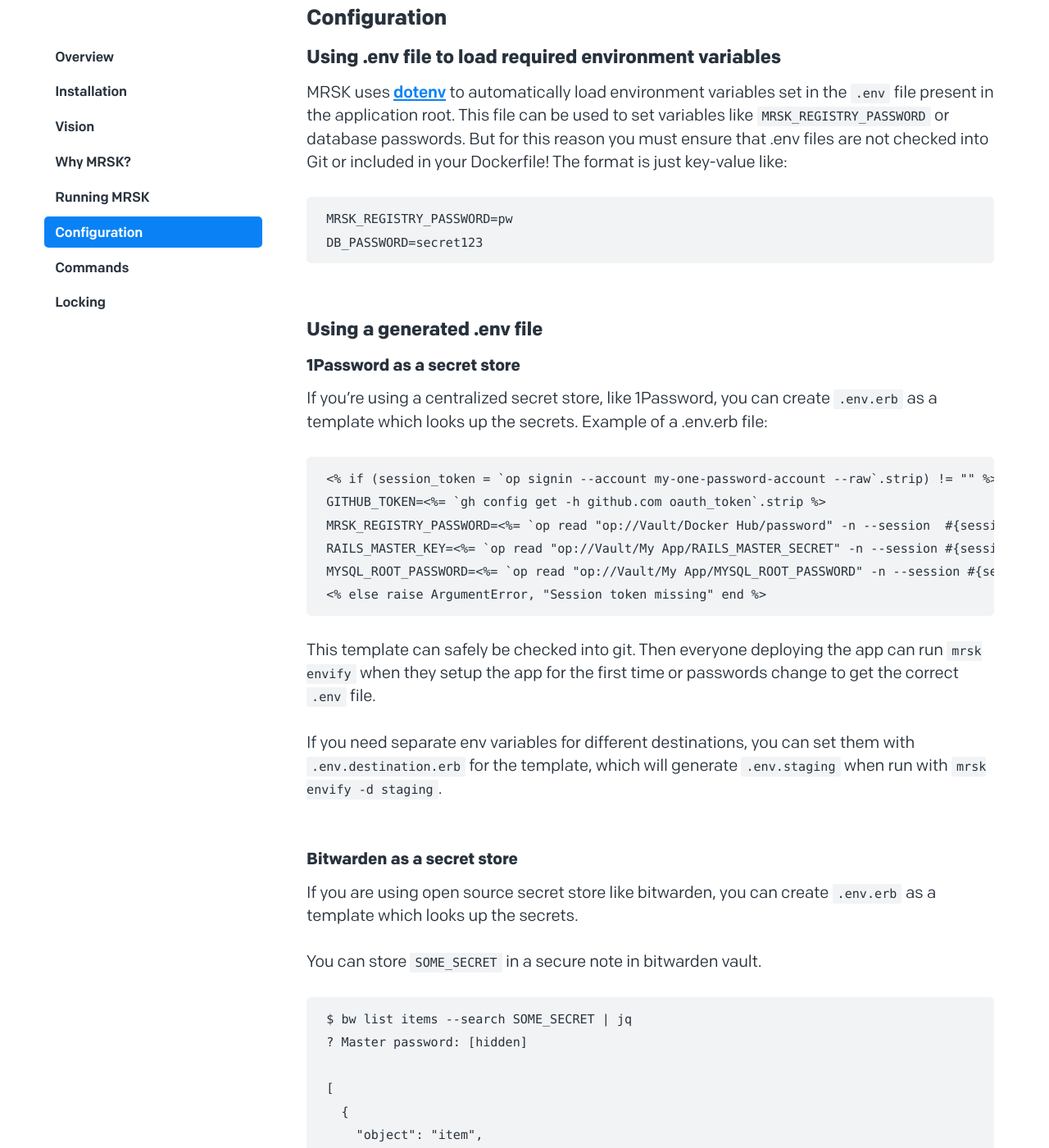
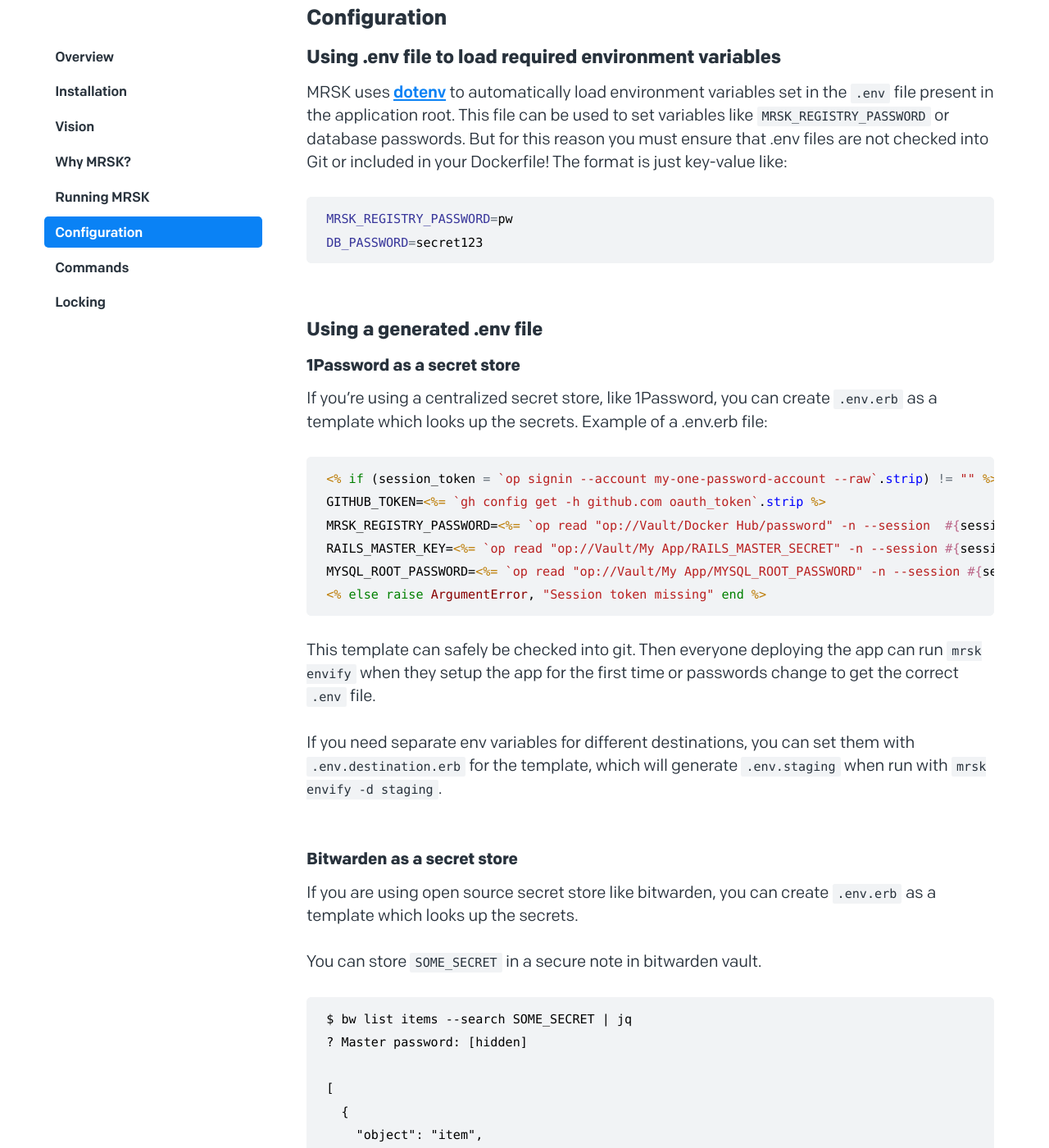
Before and after one commit to basecamp/kamal-site, a Jekyll site: the page built from _docs/configuration.md, in a window 1280 px wide and 1400 px high, scrolled down 209 px. Shown: the whole window at 82% size. Built offline with Jekyll 4.4.1, drawn with Linux system fonts in a browser that asks for light colours.

Commit message:
Update syntax highlighting

```diff
--- a/_sass/base/_rouge.scss
+++ b/_sass/base/_rouge.scss
@@ -1,75 +1,67 @@
 .highlight {
 
-  color: var(--color-grey);
+  color: var(--color-black);
 
-  // .hll { }
-  // .err { }
-  .c   { font-style: italic; }
-  // .g   { }
-  // .k   { }
-  // .l   { }
-  // .n   { }
-  // .o   { }
-  // .x   { }
-  // .p   { }
-  .cm  { font-style: italic; }
-  // .cp  { }
-  .c1  { font-style: italic; }
-  .cs  { font-style: italic; }
-  // .gd  { }
-  .ge  { font-style: italic; }
-  // .gr  { }
-  // .gh  { }
-  // .gi  { }
-  // .go  { }
-  // .gp  { }
-  // .gs  { }
-  // .gu  { }
-  // .gt  { }
-  // .kc  { }
-  // .kd  { }
-  // .kn  { }
-  // .kp  { }
-  // .kr  { }
-  // .kt  { }
-  // .ld  { }
-  // .m   { }
-  // .s   { }
-  // .na  { }
-  // .nb  { }
-  // .nc  { }
-  // .no  { }
-  // .nd  { }
-  // .ni  { }
-  // .ne  { }
-  // .nf  { }
-  // .nl  { }
-  // .nn  { }
-  // .nx  { }
-  // .py  { }
-  // .nt  { }
-  // .nv  { }
-  // .ow  { }
-  // .w   { }
-  // .mf  { }
-  // .mh  { }
-  // .mi  { }
-  // .mo  { }
-  // .sb  { }
-  // .sc  { }
-  // .sd  { }
-  // .s2  { }
-  // .se  { }
-  // .sh  { }
-  // .si  { }
-  // .sx  { }
-  // .sr  { }
-  // .s1  { }
-  // .ss  { }
-  // .bp  { }
-  // .vc  { }
-  // .vg  { }
-  // .vi  { }
-  // .il  { }
+  .hll { background-color: #ffffcc; }
+  .c   { color: #408080; font-style: italic; } /* Comment */
+  .err { } /* Error */
+  .k   { color: #008000; } /* Keyword */
+  .o   { color: #646e78; } /* Operator */
+  .cm  { color: #408080; font-style: italic; } /* Comment.Multiline */
+  .cp  { color: #BC7A00; } /* Comment.Preproc */
+  .c1  { color: #408080; font-style: italic; } /* Comment.Single */
+  .cs  { color: #408080; font-style: italic; } /* Comment.Special */
+  .gd  { color: #A00000; } /* Generic.Deleted */
+  .ge  { font-style: italic; } /* Generic.Emph */
+  .gr  { color: #FF0000; } /* Generic.Error */
+  .gh  { color: #2828aa; } /* Generic.Heading */
+  .gi  { color: #00A000; } /* Generic.Inserted */
+  .go  { color: #828c96; } /* Generic.Output */
+  .gp  { color: #2828aa; } /* Generic.Prompt */
+  .gs  { font-weight: 700; } /* Generic.Strong */
+  .gu  { color: #800080; } /* Generic.Subheading */
+  .gt  { color: #0040D0; } /* Generic.Traceback */
+  .kc  { color: #008000; } /* Keyword.Constant */
+  .kd  { color: #008000; } /* Keyword.Declaration */
+  .kn  { color: #008000; } /* Keyword.Namespace */
+  .kp  { color: #008000; } /* Keyword.Pseudo */
+  .kr  { color: #008000; } /* Keyword.Reserved */
+  .kt  { color: #B00040; } /* Keyword.Type */
+  .m   { color: #646e78; } /* Literal.Number */
+  .s   { color: #BA2121; } /* Literal.String */
+  .na  { color: #7D9029; } /* Name.Attribute */
+  .nb  { color: #008000; } /* Name.Builtin */
+  .nc  { color: #0000FF; } /* Name.Class */
+  .no  { color: #880000; } /* Name.Constant */
+  .nd  { color: #AA22FF; } /* Name.Decorator */
+  .ni  { color: #96a0aa; } /* Name.Entity */
+  .ne  { color: #D2413A; } /* Name.Exception */
+  .nf  { color: #0000FF; } /* Name.Function */
+  .nl  { color: #A0A000; } /* Name.Label */
+  .nn  { color: #0000FF; } /* Name.Namespace */
+  .nt  { color: #008000; } /* Name.Tag */
+  .nv  { color: #37359a; } /* Name.Variable */
+  .ow  { color: #AA22FF; } /* Operator.Word */
+  .w   { color: #bec8d2; } /* Text.Whitespace */
+  .mf  { color: #646e78; } /* Literal.Number.Float */
+  .mh  { color: #646e78; } /* Literal.Number.Hex */
+  .mi  { color: #646e78; } /* Literal.Number.Integer */
+  .mo  { color: #646e78; } /* Literal.Number.Oct */
+  .sb  { color: #BA2121; } /* Literal.String.Backtick */
+  .sc  { color: #BA2121; } /* Literal.String.Char */
+  .sd  { color: #BA2121; font-style: italic; } /* Literal.String.Doc */
+  .s2  { color: #BA2121; } /* Literal.String.Double */
+  .se  { color: #BB6622; } /* Literal.String.Escape */
+  .sh  { color: #BA2121; } /* Literal.String.Heredoc */
+  .si  { color: #BB6688; } /* Literal.String.Interpol */
+  .sx  { color: #008000; } /* Literal.String.Other */
+  .sr  { color: #BB6688; } /* Literal.String.Regex */
+  .s1  { color: #BA2121; } /* Literal.String.Single */
+  .ss  { color: #37359a; } /* Literal.String.Symbol */
+  .bp  { color: #008000; } /* Name.Builtin.Pseudo */
+  .vc  { color: #37359a; } /* Name.Variable.Class */
+  .vg  { color: #37359a; } /* Name.Variable.Global */
+  .vi  { color: #37359a; } /* Name.Variable.Instance */
+  .il  { color: #646e78; } /* Literal.Number.Integer.Long */
 
 }
```
